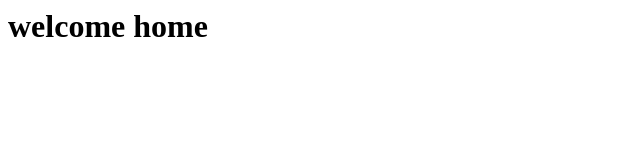
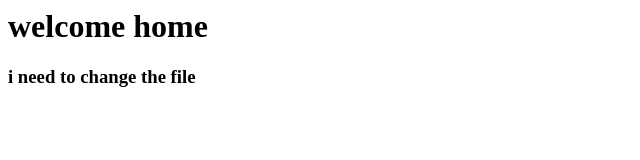
Before and after one commit to sunusr143/html, a plain HTML site: page index.html in a window 1280 px wide. Shown: the whole page, without its empty margins (0-640 px from the left). Drawn offline with Linux system fonts and the light colour scheme.

Commit message:
new change

```diff
--- a/index.html
+++ b/index.html
@@ -1,6 +1,8 @@
 <html>
   <body>
     <h1>welcome home</h1>
+
+    <h3>i need to change the file</h3>
   </body>
 
 </html>
```
